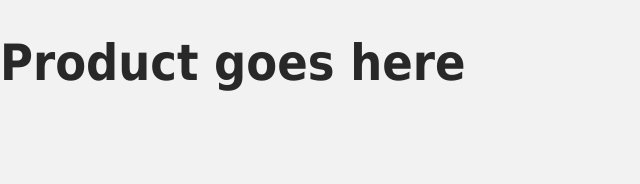
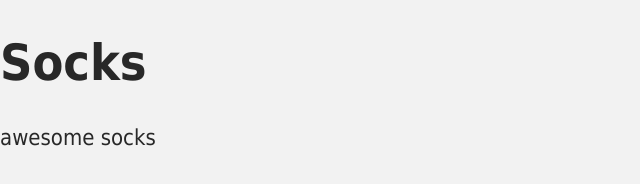
Before and after one commit to Urmatawil/vue-socks, a plain HTML site: page index.html in a window 1280 px wide. Shown: the whole page, without its empty margins (0-640 px from the left). Drawn offline with nearby package versions, Linux system fonts and the light colour scheme.

Commit message:
app connected

```diff
--- a/index.html
+++ b/index.html
@@ -8,12 +8,20 @@
 		<!-- Import Vue.js -->
 		<script src="https://unpkg.com/vue@next"></script>
 	</head>
+
 	<body>
+		<!-- Vue App -->
 		<div id="app">
-      <h1>Product goes here</h1>
+			<h1>{{ product }}</h1>
+      <p>{{ description }}</p>
 		</div>
 
-    <!-- Import Js -->
+		<!-- Import App -->
 		<script src="./main.js"></script>
+
+		<!-- mount App -->
+		<script>
+			const mountedApp = app.mount("#app");
+		</script>
 	</body>
 </html>
--- a/main.js
+++ b/main.js
@@ -1,7 +1,8 @@
 const app = Vue.createApp({
     data() {
         return {
-            product: 'Socks'
+            product: 'Socks',
+            description: 'awesome socks'
         }
     }
 })
```
Lines whose indentation alone changed are shown as unchanged.
